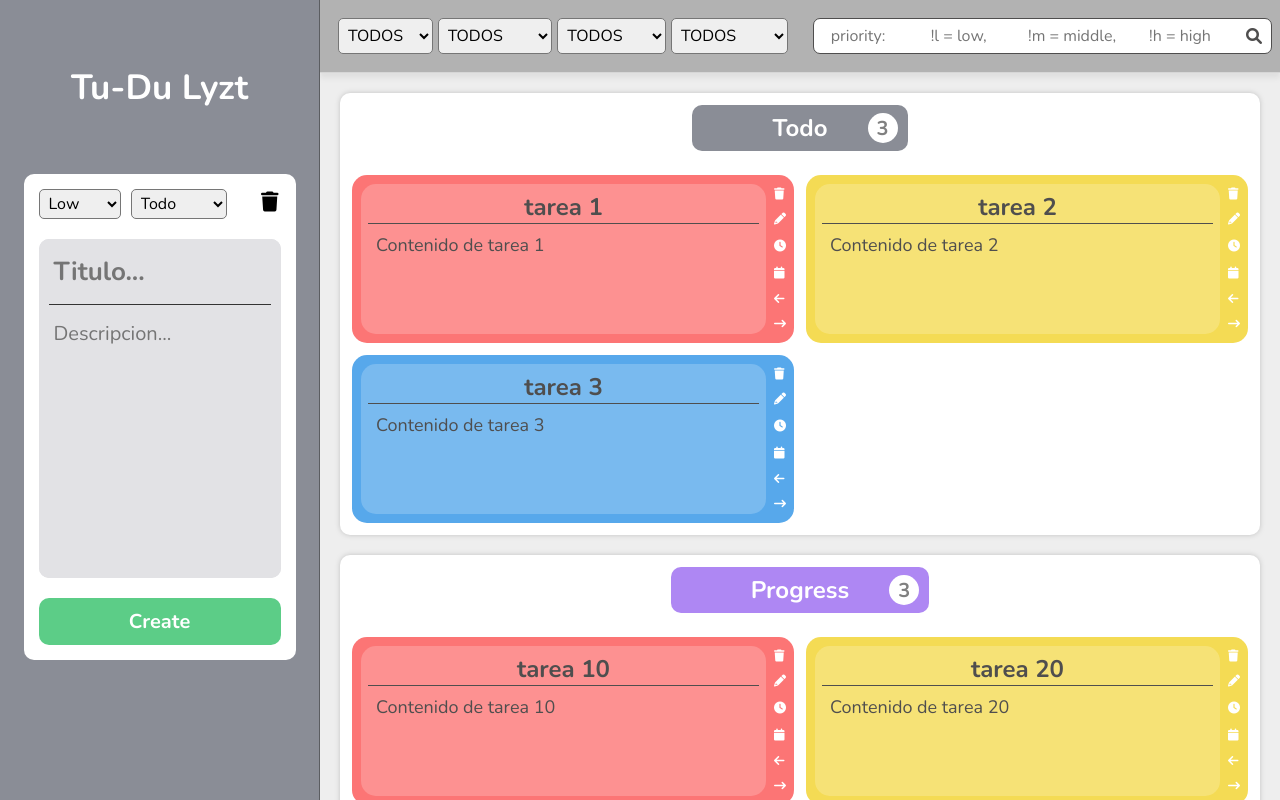
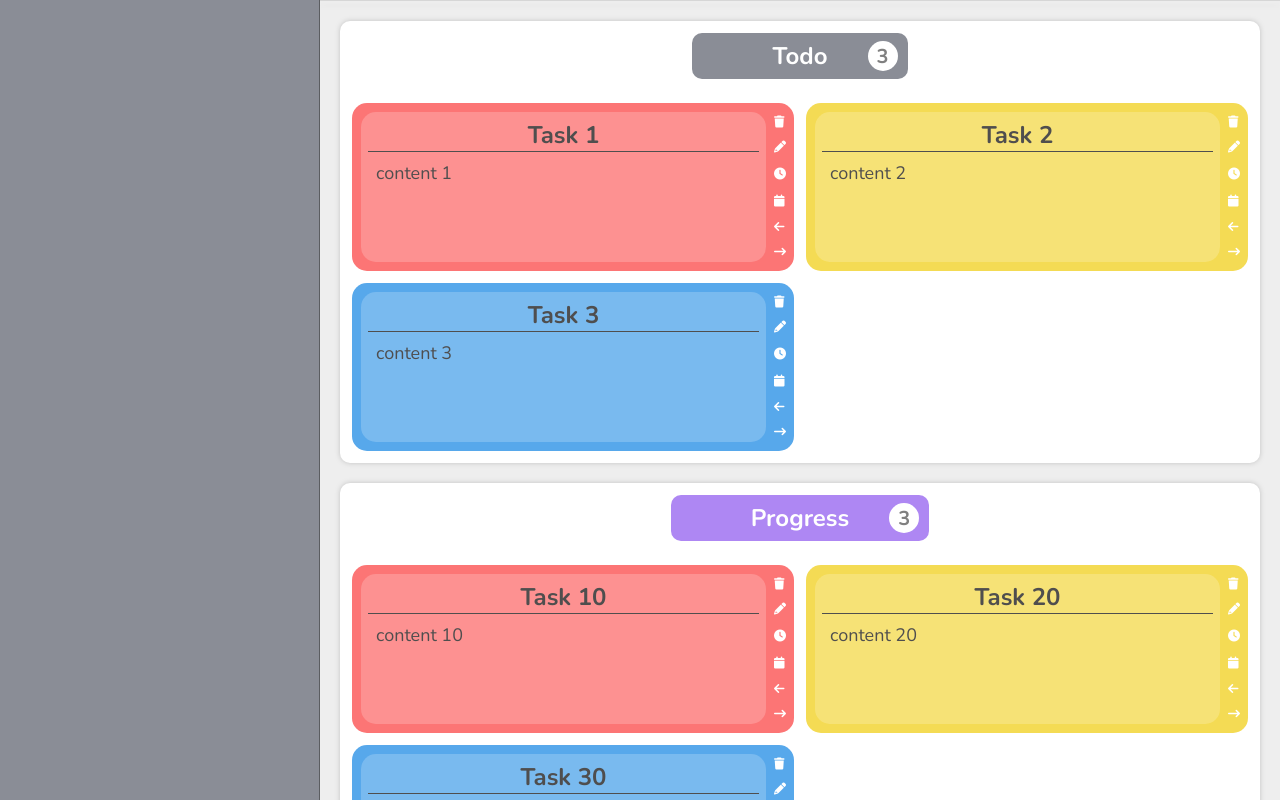
Before and after one commit to GaredLyon/Tu-Du-Lyzt, a React (Vite) app in the folder frontend/: page / in a window 1280 px wide. Built offline with nearby package versions, Linux system fonts and the light colour scheme.

Commit message:
card es-to-en

```diff
--- a/frontend/src/App.jsx
+++ b/frontend/src/App.jsx
@@ -2,11 +2,11 @@ import React, { useState } from 'react'
 import Inicio from '../src/pages/Inicio'
 //IMPORTAMOS NUESTRO CONTEXTO
 import { AppContext } from './context/AppContext'
-import { tareas } from './data/tareas'
+import { data } from './data/data'
 
 export const App = () => {
 
-  const [grupos, setGrupos] = useState(tareas)
+  const [grupos, setGrupos] = useState(data)
 
   let estadosGlobales = {
     grupos,
--- a/frontend/src/components/Main/Card/Card.jsx
+++ b/frontend/src/components/Main/Card/Card.jsx
@@ -1,13 +1,12 @@
 import React, { useContext, useState } from 'react'
 import './Card.css'
-/* import { editarTarea } from '../../../helpers/editarTarea'
-import { eliminartarea } from '../../../helpers/eliminarTarea' */
 import { AppContext } from '../../../context/AppContext'
-import { formatearFecha } from '../../../helpers/formatearFecha'
-import { formatearHora } from '../../../helpers/formatearHora'
+import { formatDate } from '../../../helpers/formatDate'
+import { formatHour } from '../../../helpers/formatHour'
 
-const obtenerColor = (nivel) => {
-  switch (nivel) {
+//obtener el color
+const getColor = (priority) => {
+  switch (priority) {
     case 'High': return 'red'
     case 'Middle': return 'yellow'
     default: return 'blue'
@@ -15,113 +14,94 @@ const obtenerColor = (nivel) => {
 }
 
 ///////////////////////////////////////////////////
-export const Card = ({idGrupo , tarea}) => {
+export const Card = ({idGroup , task}) => {
 
-  const {id, nivel, contenido} = tarea
-
-  const [editable, setEditable] = useState(1) // 1 no editable - 0 editable
+  const {id, priority, content} = task
+  const [cardEditable, setCardEditable] = useState(1) // 1 no editable - 0 editable
 
   //PARA MOSTARA EL TIEMPO TRANSCURRIDO
-  const [tiempoTranscurrido, setTiempoTranscurrido] = useState()
+  const [timeElapsed, setTimeElapsed] = useState()
 
   setTimeout(() => {
-    let respuesta = formatearHora(tarea.fechayhora)
-    setTiempoTranscurrido(respuesta)
+    let result = formatHour(task.dateAndHour)
+    setTimeElapsed(result)
   }, 1000);
 
 
   //EDITAR TAREA ******************************************************
-  const editarTareaActual = ( idGrupo) => {
+  const editCurrentTask = ( idGrupo) => {
 
-    const titulo = document.getElementById(`input1-tarea${id}`).value
-    const descripcion = document.getElementById(`input2-tarea${id}`).value
+    const title = document.getElementById(`input1-tarea${id}`).value
+    const description = document.getElementById(`input2-tarea${id}`).value
 
-    setGrupos(estadoActual => {
+    setGrupos(currentState => {
 
-      const gruposActualizados = estadoActual.map(grupo => {
-        if (grupo.id === idGrupo) {
+      const updatedGroups = currentState.map(group => {
+        if (group.id === idGrupo) {
 
-          let tareasActualizadas = grupo.tareas.map(tarea => {
-            tarea.contenido.titulo = titulo
-            tarea.contenido.descripcion = descripcion
+          let updatedTasks = group.tasks.map(task => {
+            task.content.title = title
+            task.content.description = description
 
-            return tarea
+            return task
           })
 
           return {
-            ...grupo,
-            tareas: [...tareasActualizadas]
+            ...group,
+            tasks: [...updatedTasks]
           }
         }
-        return grupo
+        return group
       })
 
-      return gruposActualizados
+      return updatedGroups
     })
-
-
-    // //EJECUTAR LA PETICION AL SERVIDOR
-    // editarTarea({
-    //   idGrupo,
-    //   idTarea,
-    //   nuevoContenido: {
-    //     titulo,
-    //     descripcion
-    //   }
-    // })
 
   }
 
   //ELIMINAR TAREA ****************************************************
-  const {grupos, setGrupos} = useContext(AppContext)
+  const {setGrupos} = useContext(AppContext)
 
-  const eliminarTareaActual = (idGrupo, idTarea) => {
+  const deleteCurrentTask = (idGroup, idTask) => {
 
-    setGrupos(estadoActual => {
+    setGrupos(currentState => {
 
-      const gruposActualizados = estadoActual.map(grupo => {
-        if (grupo.id === idGrupo) {
+      const updatedGroups = currentState.map(group => {
+        if (group.id === idGroup) {
 
-          let nuevaLista = grupo.tareas.filter(tarea => tarea.id !== idTarea)
+          let newList = group.tasks.filter(task => task.id !== idTask)
 
           return {
-            ...grupo,
-            tareas: [...nuevaLista]
+            ...group,
+            tasks: [...newList]
           }
         }
-        return grupo
+        return group
       })
 
-      // console.log(gruposActualizados[idGrupo].tareas)
-      return gruposActualizados
+      return updatedGroups
     })
 
-
-    //EJECUTAR LA PETICION AL SERVIDOR
-    // eliminartarea({
-    //   idGrupo,
-    //   idTarea
-    // })
   }
 
   //////////////////////////////////
   return (
-    <article className={`card ${`card--${obtenerColor(nivel)}`}`} draggable>
+    <article className={`card ${`card--${getColor(priority)}`}`} draggable>
 
       {/* CARD MAIN */}
       <main className='card__main'>
         <textarea
           id={`input1-tarea${id}`}
           className='card__title'
-          defaultValue={contenido.titulo}
-          disabled={editable}
+          defaultValue={content.title}
+          disabled={cardEditable}
           maxLength={20}
           rows="1" />
         <textarea
           id={`input2-tarea${id}`}
           className='card__container'
-          defaultValue={contenido.descripcion}
-          disabled={editable}
+          defaultValue={content.description}
+          disabled={cardEditable}
           />
       </main>
 
@@ -131,21 +111,21 @@ export const Card = ({idGrupo , tarea}) => {
           {/* ICONO TACHO */}
           <i
             className="fa-sharp fa-solid fa-trash card__icon"
-            onClick={() => eliminarTareaActual(idGrupo, id)}></i>
+            onClick={() => deleteCurrentTask(idGroup, id)}></i>
           {
-            editable ? (
+            cardEditable ? (
               /* ICONO LAPIZ */
               <i
                 className="fa-solid fa-pencil card__icon"
-                onClick={()=>setEditable(!editable)}>
+                onClick={()=>setCardEditable(!cardEditable)}>
               </i>
             ): (
               /* ICONO GUARDAR */
               <i
                 className="fa-solid fa-floppy-disk card__icon"
                 onClick={()=>{
-                  editarTareaActual(idGrupo, id)
-                  setEditable(!editable)
+                  editCurrentTask(idGroup, id)
+                  setCardEditable(!cardEditable)
                 }}>
               </i>
             )
@@ -154,14 +134,14 @@ export const Card = ({idGrupo , tarea}) => {
           <div className='caja__icon'>
             {/* ICONO DE RELOJ */}
             <i className={`fa-solid fa-clock card__icon`}></i>
-            <div className='card__aviso'>{tiempoTranscurrido}</div>
-            <div className='card__aviso'>{}</div>
+            <div className='card__alert'>{timeElapsed}</div>
+            <div className='card__alert'>{}</div>
           </div>
 
           <div className='caja__icon'>
             {/* ICONO DE CALENDARIO */}
             <i className={`fa-solid fa-calendar card__icon`}></i>
-            <div className='card__aviso'>{formatearFecha(tarea.fechayhora)}</div>
+            <div className='card__alert'>{formatDate(task.dateAndHour)}</div>
           </div>
 
         </section>
--- a/frontend/src/components/Main/Column/Column.jsx
+++ b/frontend/src/components/Main/Column/Column.jsx
@@ -5,30 +5,30 @@ import "./Column.css";
 
 export const Column = ({ grupo }) => {
 
-	const { id, titulo, color, tareas } = grupo
+	const { id, title, color, tasks } = grupo
 
 
-	const [misTareas, setMisTareas] = useState(tareas)
+	const [misTareas, setMisTareas] = useState(tasks)
 
 	useEffect(() => {
 
-		setMisTareas(ordenarLista(tareas))
+		setMisTareas(ordenarLista(tasks))
 
-	}, [tareas])
+	}, [tasks])
 
 	/////////////////////////////
 	return (
 		<div className="column">
 			<div className="column__container__title">
-				<h5 className={`column__title ${`column__title--${color}`}`}>{titulo}</h5>
-				<h3 className="column__contador">{tareas.length}</h3>
+				<h5 className={`column__title ${`column__title--${color}`}`}>{title}</h5>
+				<h3 className="column__contador">{tasks.length}</h3>
 			</div>
 			<div className="column__container-cards">
 
 				{/* RENDERIZADO DE LAS TAREAS */}
 				{
 					misTareas && misTareas.length >= 1 && misTareas.map(tarea => (
-						<Card key={`tarea${tarea.id}`} idGrupo={id} tarea={tarea} />
+						<Card key={`tarea${tarea.id}`} idGroup={id} task={tarea} />
 					))
 				}
 			</div>
--- /dev/null
+++ b/frontend/src/data/data.jsx
@@ -0,0 +1,104 @@
+export let data = [
+	{
+		id: 1,
+		title: "Todo",
+		color: "gray",
+		tasks: [
+			{
+				id: 1,
+				priority: "High",
+				content: {
+					title: "Task 1",
+					description: "content 1",
+				},
+				dateAndHour: Date.now()
+			},
+			{
+				id: 2,
+				priority: "Middle",
+				content: {
+					title: "Task 2",
+					description: "content 2",
+				},
+				dateAndHour: Date.now()
+			},
+			{
+				id: 3,
+				priority: "Low",
+				content: {
+					title: "Task 3",
+					description: "content 3",
+				},
+				dateAndHour: Date.now()
+			},
+		],
+	},
+	{
+		id: 2,
+		title: "Progress",
+		color: "purple",
+		tasks: [
+			{
+				id: 10,
+				priority: "High",
+				content: {
+					title: "Task 10",
+					description: "content 10",
+				},
+				dateAndHour: Date.now()
+			},
+			{
+				id: 20,
+				priority: "Middle",
+				content: {
+					title: "Task 20",
+					description: "content 20",
+				},
+				dateAndHour: Date.now()
+			},
+			{
+				id: 30,
+				priority: "Low",
+				content: {
+					title: "Task 30",
+					description: "content 30",
+				},
+				dateAndHour: Date.now()
+			},
+		],
+	},
+	{
+		id: 3,
+		title: "Completed",
+		color: "green",
+		tasks: [
+			{
+				id: 100,
+				priority: "High",
+				content: {
+					title: "Task 100",
+					description: "content 100",
+				},
+				dateAndHour: Date.now()
+			},
+			{
+				id: 200,
+				priority: "Middle",
+				content: {
+					title: "Task 200",
+					description: "content 200",
+				},
+				dateAndHour: Date.now()
+			},
+			{
+				id: 300,
+				priority: "Low",
+				content: {
+					title: "Task 300",
+					description: "content 300",
+				},
+				dateAndHour: Date.now()
+			},
+		],
+	},
+];
--- a/frontend/src/data/tareas.jsx
+++ /dev/null
@@ -1,104 +0,0 @@
-export let tareas = [
-	{
-		id: 1,
-		titulo: "Todo",
-		color: "gray",
-		tareas: [
-			{
-				id: 1,
-				nivel: "High",
-				contenido: {
-					titulo: "tarea 1",
-					descripcion: "Contenido de tarea 1",
-				},
-				fechayhora: Date.now()
-			},
-			{
-				id: 2,
-				nivel: "Middle",
-				contenido: {
-					titulo: "tarea 2",
-					descripcion: "Contenido de tarea 2",
-				},
-				fechayhora: Date.now()
-			},
-			{
-				id: 3,
-				nivel: "Low",
-				contenido: {
-					titulo: "tarea 3",
-					descripcion: "Contenido de tarea 3",
-				},
-				fechayhora: Date.now()
-			},
-		],
-	},
-	{
-		id: 2,
-		titulo: "Progress",
-		color: "purple",
-		tareas: [
-			{
-				id: 10,
-				nivel: "High",
-				contenido: {
-					titulo: "tarea 10",
-					descripcion: "Contenido de tarea 10",
-				},
-				fechayhora: Date.now()
-			},
-			{
-				id: 20,
-				nivel: "Middle",
-				contenido: {
-					titulo: "tarea 20",
-					descripcion: "Contenido de tarea 20",
-				},
-				fechayhora: Date.now()
-			},
-			{
-				id: 30,
-				nivel: "Low",
-				contenido: {
-					titulo: "tarea 30",
-					descripcion: "Contenido de tarea 30",
-				},
-				fechayhora: Date.now()
-			},
-		],
-	},
-	{
-		id: 3,
-		titulo: "Completed",
-		color: "green",
-		tareas: [
-			{
-				id: 100,
-				nivel: "High",
-				contenido: {
-					titulo: "tarea 100",
-					descripcion: "Contenido de tarea 100",
-				},
-				fechayhora: Date.now()
-			},
-			{
-				id: 200,
-				nivel: "Middle",
-				contenido: {
-					titulo: "tarea 200",
-					descripcion: "Contenido de tarea 200",
-				},
-				fechayhora: Date.now()
-			},
-			{
-				id: 300,
-				nivel: "Low",
-				contenido: {
-					titulo: "tarea 300",
-					descripcion: "Contenido de tarea 300",
-				},
-				fechayhora: Date.now()
-			},
-		],
-	},
-];
--- /dev/null
+++ b/frontend/src/helpers/formatDate.js
@@ -0,0 +1,7 @@
+export const formatDate = (dateSaved) =>{
+  const date = new Date(dateSaved);
+  const options = { day: 'numeric', month: 'long', year: 'numeric' };
+  const formatedDate = date.toLocaleDateString('es-ES', options);
+
+  return formatedDate
+}
--- /dev/null
+++ b/frontend/src/helpers/formatHour.js
@@ -0,0 +1,24 @@
+export const formatHour = (fechaGuardada) => {
+  const dateStart = new Date(fechaGuardada);
+
+  // Calcular la diferencia en milisegundos entre la fecha de inicio y la fecha actual
+  const diffMilliseconds = Date.now() - dateStart.getTime();
+
+  // Convertir la diferencia en milisegundos a horas y minutos
+  const diffHours = Math.floor(diffMilliseconds / (1000 * 60 * 60));
+  const diffMinutes = Math.floor((diffMilliseconds / (1000 * 60)) % 60);
+  const diffSeconds = Math.floor((diffMilliseconds / 1000) % 60);
+
+  // Crear una cadena de tiempo transcurrido formateada
+
+  if (diffHours >= 1 )
+    return `hace ${diffHours} hrs, ${diffMinutes} min y ${diffSeconds} s`;
+
+  else if (diffMinutes >= 1) {
+    return `Hace ${diffMinutes} min y ${diffSeconds} seg`
+
+  } else{
+    return `Hace ${diffSeconds} seg`
+  }
+
+}
--- a/frontend/src/pages/Inicio.jsx
+++ b/frontend/src/pages/Inicio.jsx
@@ -21,14 +21,14 @@ function Inicio() {
           <i className="fa-solid fa-x"></i>
         </button>
 
-        <Aside/>
+        {/* <Aside/> */}
       </section>
 
       <section className="App__container">
 
         {/* HEADER */}
         <div className="App__header">
-          <Header/>
+          {/* <Header/> */}
         </div>
 
         {/* MAIN */}
```
Also changed, not shown: frontend/src/components/Main/Card/Card.css (+3 -15 lines), frontend/src/components/Main/Column/Column.css (+2 -28 lines), frontend/src/helpers/formatearFecha.js (deleted, +0 -7 lines), frontend/src/helpers/formatearHora.js (deleted, +0 -24 lines).
